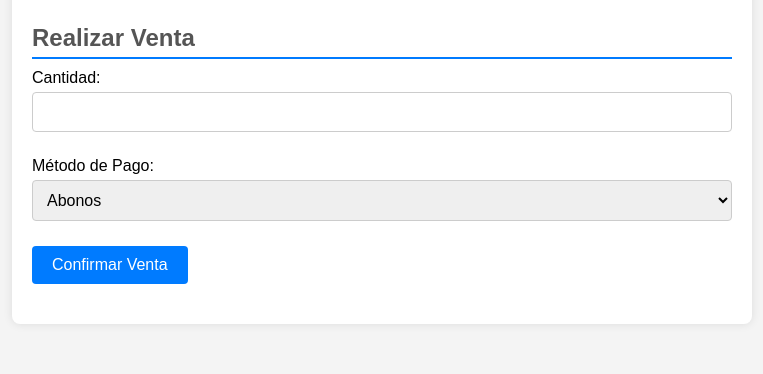
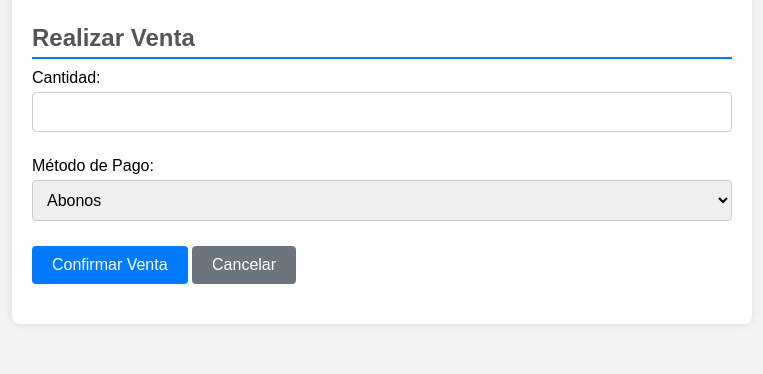
Before and after one commit to Roberto9080/repositorio_py, a Flask app: template templates/realizar_venta.html in a window 1280 px wide. Shown: the part 775-1149 px from the top of the page, without its empty margins (258-1021 px from the left). Run offline with Flask 3, Linux system fonts and the light colour scheme; the template is opened without the code that fills it, so the values that code supplies are empty.

Commit message:
ligeros cambios en los css de realizar venta

```diff
--- a/static/styles_realizar_venta.css
+++ b/static/styles_realizar_venta.css
@@ -58,7 +58,7 @@ img {
     width: 100%; /* Ajusta el ancho de la imagen al 100% del contenedor */
     max-width: 350px; /* Tamaño máximo de la imagen */
     height: 100%; /* Mantener la proporción */
-    max-height: 350px;
+    max-height: 400px;
 }
 
 /* Estilo para las etiquetas de los formularios */
@@ -106,3 +106,28 @@ button:disabled {
     background-color: #ccc; /* Color de fondo gris para el botón deshabilitado */
     cursor: not-allowed; /* Cursor no permitido para el botón deshabilitado */
 }
+
+/* Estilo para el botón de cancelar */
+.btn-cancel {
+    display: inline-block; /* Muestra el botón en línea con otros elementos */
+    padding: 10px 20px; /* Espaciado interno */
+    background-color: #6c757d; /* Color de fondo gris */
+    color: white; /* Color del texto */
+    text-decoration: none; /* Elimina el subrayado */
+    border-radius: 4px; /* Bordes redondeados */
+    cursor: pointer; /* Cambia el cursor a una mano al pasar sobre el botón */
+    font-size: 16px; /* Tamaño de fuente */
+    text-align: center; /* Centra el texto dentro del botón */
+    transition: background-color 0.3s ease; /* Transición suave para el cambio de color */
+}
+
+/* Estilo para el botón de cancelar al pasar el mouse */
+.btn-cancel:hover {
+    background-color: #5a6268; /* Cambia el color de fondo al pasar el mouse */
+}
+
+/* Estilo para el botón deshabilitado */
+button:disabled {
+    background-color: #ccc; /* Color de fondo gris para el botón deshabilitado */
+    cursor: not-allowed; /* Cursor no permitido para el botón deshabilitado */
+}
--- a/templates/dashboard.html
+++ b/templates/dashboard.html
@@ -24,7 +24,7 @@
                 </a>
             </div>
             <div class="grid-item">
-                <a href="#ventas">
+                <a href="{{ url_for('see_products') }}">
                     <h3>Ventas</h3>
                     <p>Gestión de ventas</p>
                 </a>
--- a/templates/realizar_venta.html
+++ b/templates/realizar_venta.html
@@ -50,6 +50,7 @@
                 </select>
 
                 <button type="submit">Confirmar Venta</button>
+                <a href="{{ url_for('ventas.escoger_cliente', producto_id=producto.ProductoID) }}" class="btn-cancel">Cancelar</a>
             </section>
         </form>
     </div>
```
